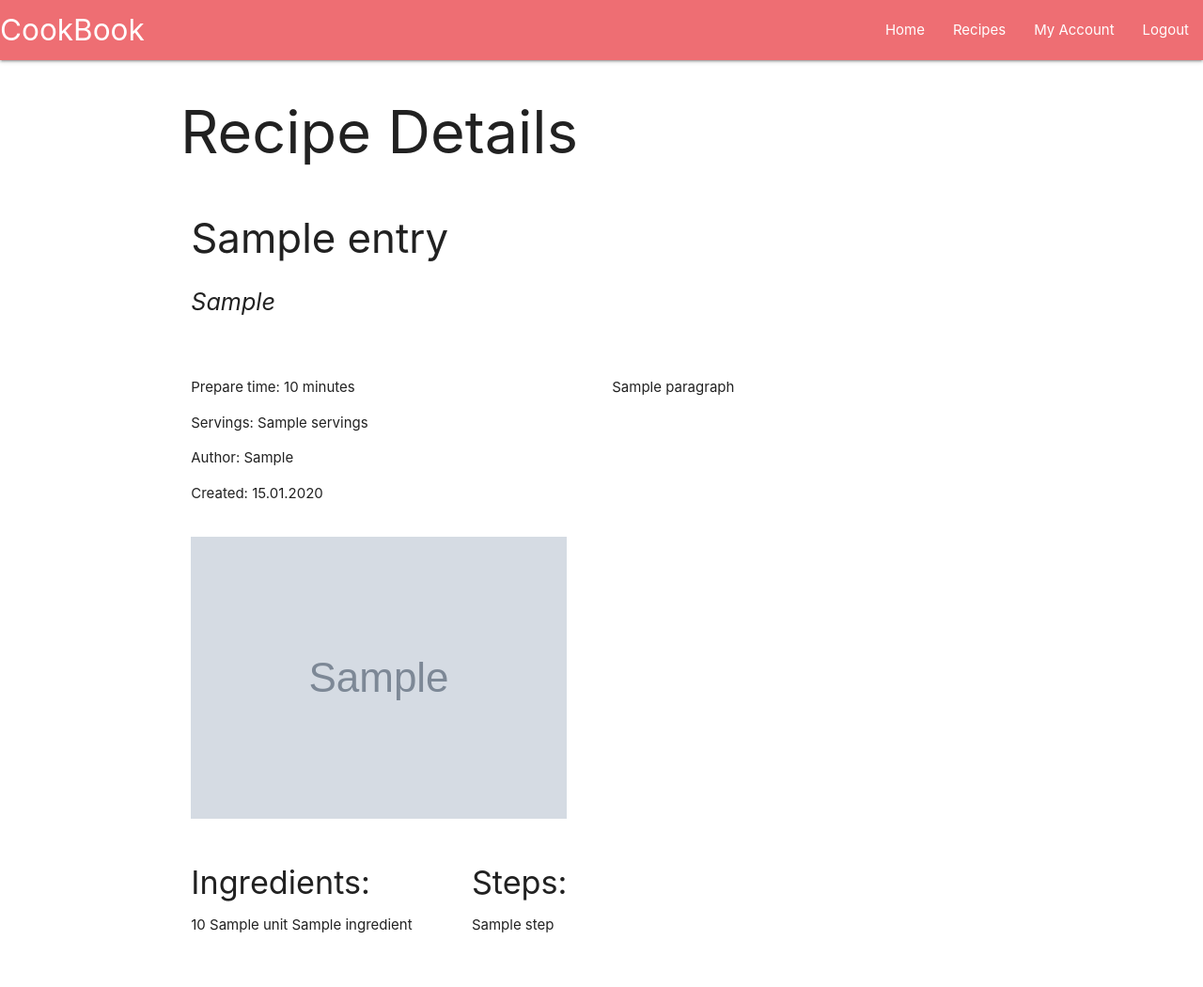
After one commit to Code-Institute-Submissions/CookBookApp, a Flask app: template templates/recipe_details.html in a window 1280 px wide. The commit adds this page. Shown: the whole page at 94% size. Run offline with Flask 2, Linux system fonts and the light colour scheme; the template is opened without the code that fills it: most values are stand-ins (such as "Sample title", 1, 10 or a date in 2020); grey boxes marked "Sample" are stand-in pictures.

Commit message:
add recipes and recipe details pages, display recipe data

```diff
--- a/app.py
+++ b/app.py
@@ -1,7 +1,9 @@
 import os
 from flask import Flask, render_template, redirect, request, url_for, session, flash
 from validate import RegistrationForm
+import fractions
 import db_users
+import db_read
 
 app = Flask(__name__)
 app.secret_key = "fhkjashgdfkhakjdfgkjasdgf"
@@ -71,6 +73,28 @@ def account():
     username = session['username']
     return render_template('account.html', username=username)
 
+@app.route('/recipes')
+def recipes():
+    recipes = db_read.recipe_short()
+    for entry in recipes:
+        description = entry.description.split("\r")
+    return render_template('recipes.html', recipes=recipes, description=description)
+
+@app.route('/recipes/details/<recipe_id>')
+def recipe_details(recipe_id):
+    # Get all recipe data except ingredients
+    data = db_read.recipe_details_description(recipe_id)
+    # Split description into steps
+    for entry in data:
+        steps = entry.steps.split("\r")
+        description = entry.description.split("\r")
+    # Get ingredients for recipe, format floats
+    ingredients_data = db_read.recipe_ingredients(recipe_id)
+    for entry in ingredients_data:
+        formatted_quantity = ('{} = {}'.format(entry.quantity, fractions.Fraction(entry.quantity)))
+        entry.quantity = formatted_quantity[6:]
+    return render_template('recipe_details.html', data=data, steps=steps, description=description, ingredients=ingredients_data)
+
 @app.route('/logout')
 def logout():
     # Remove username from session storage and redirect
--- a/templates/base.html
+++ b/templates/base.html
@@ -21,6 +21,7 @@
                             <a href="#" data-target="mobile-demo" class="sidenav-trigger"><i class="material-icons">menu</i></a>
                             <ul id="nav-mobile" class="right hide-on-med-and-down">
                                 <li><a href="/">Home</a></li>
+                                <li><a href="{{ url_for('recipes') }}">Recipes</a></li>
 
                                 {% if username %}
                                 <li><a href="{{ url_for('account') }}">My Account</a></li>
@@ -31,7 +32,7 @@
                             </ul>
                             <ul class="sidenav" id="mobile-demo">
                                 <li><a href="/">Home</a></li>
-                                <li><a href="{{ url_for('account') }}">My Account</a></li>
+                                <li><a href="{{ url_for('recipes') }}">Recipes</a></li>
 
                                 {% if username %}
                                 <li><a href="{{ url_for('account') }}">My Account</a></li>
--- /dev/null
+++ b/templates/recipe_details.html
@@ -0,0 +1,76 @@
+{% extends 'base.html' %} {% block content %}
+
+
+<h1>Recipe Details</h1>
+
+
+<div class="row">
+    <div class=" col s12">
+
+        {% for entry in data %}
+
+        <div class="row">
+            <div class="col s12">
+                <h3>{{ entry.title }}</h3>
+                <p class="flow-text"><i>{{ entry.type_of_food }}</i></p>
+            </div>
+        </div>
+
+        <div class="row">
+        <!-- Data -->
+            <div class="col s12 m6">
+                <p>Prepare time: {{ entry.minutes }} minutes</p>
+                <p>Servings: {{ entry.servings }}</p>
+                <p>Author: {{ entry.username.title() }}</p>
+                <p>Created: {{ entry.creation_date.strftime('%d.%m.%Y') }}</p>
+
+            </div>
+        <!-- Description -->
+            <div class="col s12 m6">
+                {% for paragraph in description %}
+                    <p>{{ paragraph }}</p>
+                {% endfor %}
+            </div>
+        </div>
+
+        <!-- Image -->
+        <div class="row">
+            <div class="col s12">
+                <img src="{{ entry.image }}" class="responsive-img">
+            </div>
+        </div>
+
+        {% endfor %}
+
+        <div class="row">
+        <!-- Ingredients -->
+            <div class="col s12 m4">
+                <h4>Ingredients:</h4>
+                {% for entry in ingredients %}
+                <p>{{ entry.quantity }} {{ entry.unit }} {{ entry.ingredient }}</p>
+                {% endfor %}
+            </div>
+            <!-- Steps -->
+            <div class="col s12 m8">
+                <h4>Steps:</h4>
+                {% for step in steps %}
+                    {% if 'Step' in step %}
+                        <h5>{{ step }}</h5>
+                    {% else %}
+                        <p>{{ step }}</p>
+                    {% endif %}
+                {% endfor %}
+
+
+            </div>
+        </div>
+
+
+    </div>
+</div>
+
+
+{% endblock %}
+
+
+<!--  steps -->
```
Also changed, not shown: db_read.py (added, +38 -0 lines), templates/recipes.html (added, +38 -0 lines).
